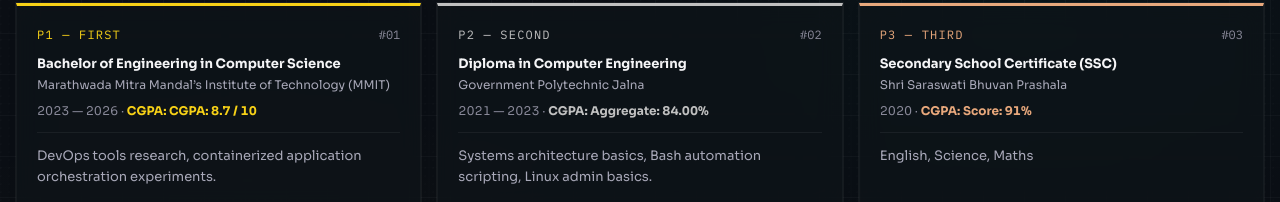
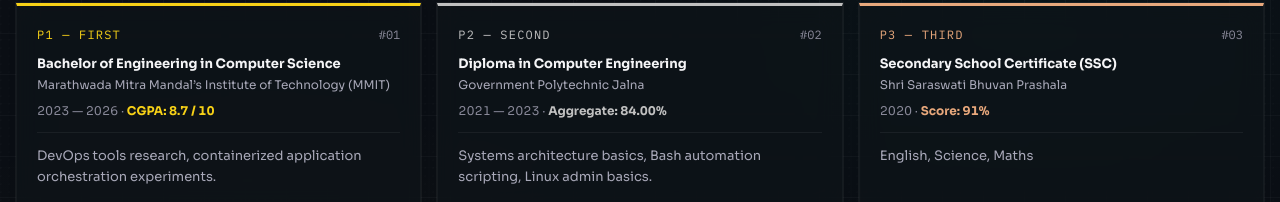
Before and after one commit to mahesh-diwan/f1-portfolio, a Next.js app: page / in a window 1280 px wide. Both pictures are taken after a click on the button "EDUCATION". Shown: the part 217-419 px from the top of the page. Built offline with nearby package versions, Linux system fonts and the light colour scheme.

Commit message:
fix: favicon 404 — remove duplicate CGPA label

```diff
--- a/src/app/manifest.ts
+++ b/src/app/manifest.ts
@@ -1,6 +1,8 @@
 import type { MetadataRoute } from "next";
 
 export const dynamic = "force-static";
+
+const basePath = process.env.GITHUB_ACTIONS ? "/f1-portfolio" : "";
 
 export default function manifest(): MetadataRoute.Manifest {
   return {
@@ -8,13 +10,13 @@
     short_name: "Mahesh Diwan",
     description:
       "DevOps & Cloud Infrastructure Engineer portfolio inspired by Formula One engineering.",
-    start_url: "/f1-portfolio/",
+    start_url: `${basePath}/`,
     display: "standalone",
     background_color: "#050505",
     theme_color: "#dc0000",
     icons: [
       {
-        src: "/f1-portfolio/favicon.svg",
+        src: `${basePath}/favicon.svg`,
         sizes: "any",
         type: "image/svg+xml",
       },
--- a/src/components/sections/Education.tsx
+++ b/src/components/sections/Education.tsx
@@ -46,7 +46,7 @@
                       <p className="text-[12px] text-[var(--text-muted)]">
                         {edu.period} · {edu.gpa && (
                           <span style={{ color: podium.border, fontWeight: "bold" }}>
-                            CGPA: {edu.gpa}
+                            {edu.gpa}
                           </span>
                         )}
                       </p>
```
